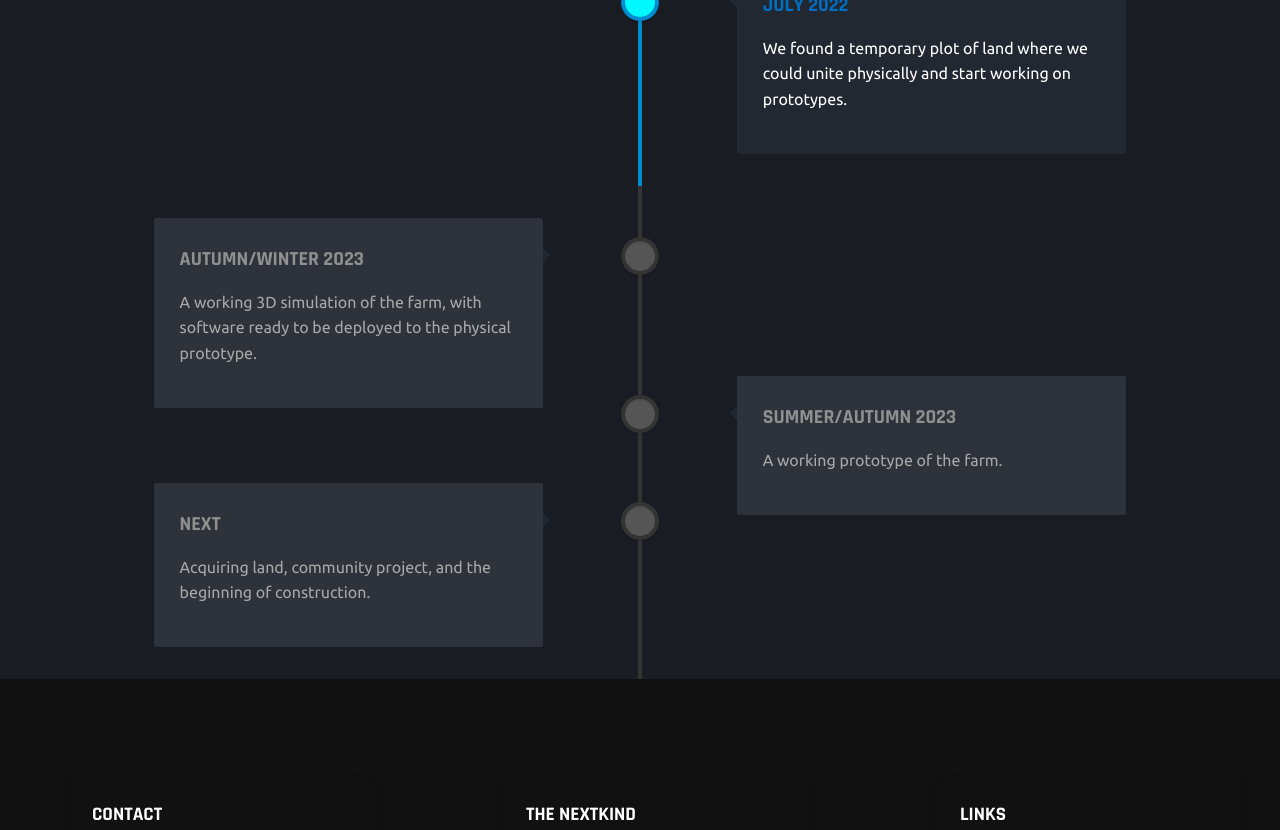
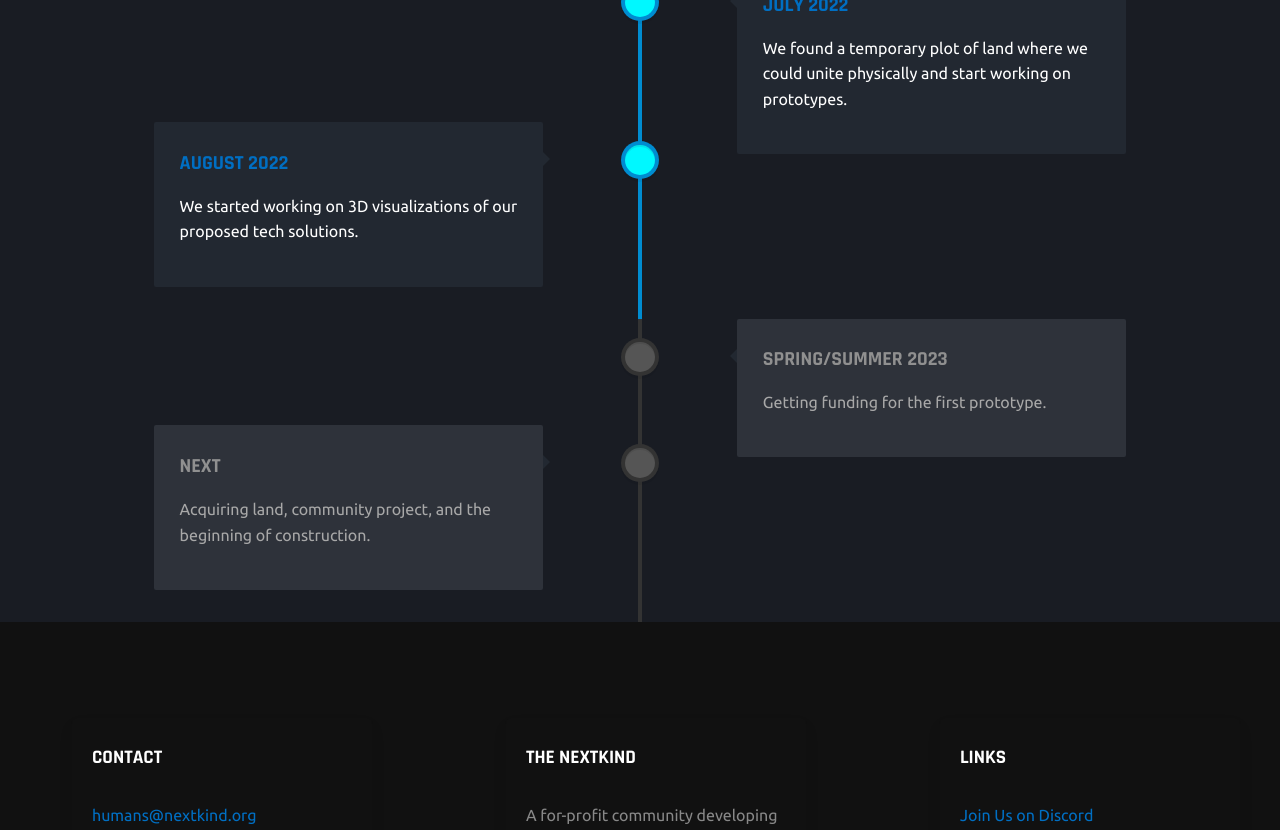
Before and after one commit to NextKind/website, a Vue app: page / in a window 1280 px wide. Shown: the part 2620-3450 px from the top of the page. Built offline with nearby package versions, Linux system fonts and the light colour scheme.

Commit message:
feat: updated roadmap

```diff
--- a/src/components/RoadMap.vue
+++ b/src/components/RoadMap.vue
@@ -18,15 +18,15 @@
   <RoadMapStep when="July 2022">
     <p>We found a temporary plot of land where we could unite physically and start working on prototypes.</p>
   </RoadMapStep>
+  <RoadMapStep when="August 2022">
+    <p>We started working on 3D visualizations of our proposed tech solutions.</p>
+  </RoadMapStep>
 </section>
 
 <section class="cd-timeline cd-container future">
-  <!-- <div class="cd-timeline-block"></div> -->
-  <RoadMapStep when="Autumn/Winter 2023">
-    <p>A working 3D simulation of the farm, with software ready to be deployed to the physical prototype.</p>
-  </RoadMapStep>
-  <RoadMapStep when="Summer/Autumn 2023">
-    <p>A working prototype of the farm.</p>
+  <div class="cd-timeline-block"></div>
+  <RoadMapStep when="Spring/Summer 2023">
+    <p>Getting funding for the first prototype.</p>
   </RoadMapStep>
   <RoadMapStep when="Next">
     <p>Acquiring land, community project, and the beginning of construction.</p>
```
